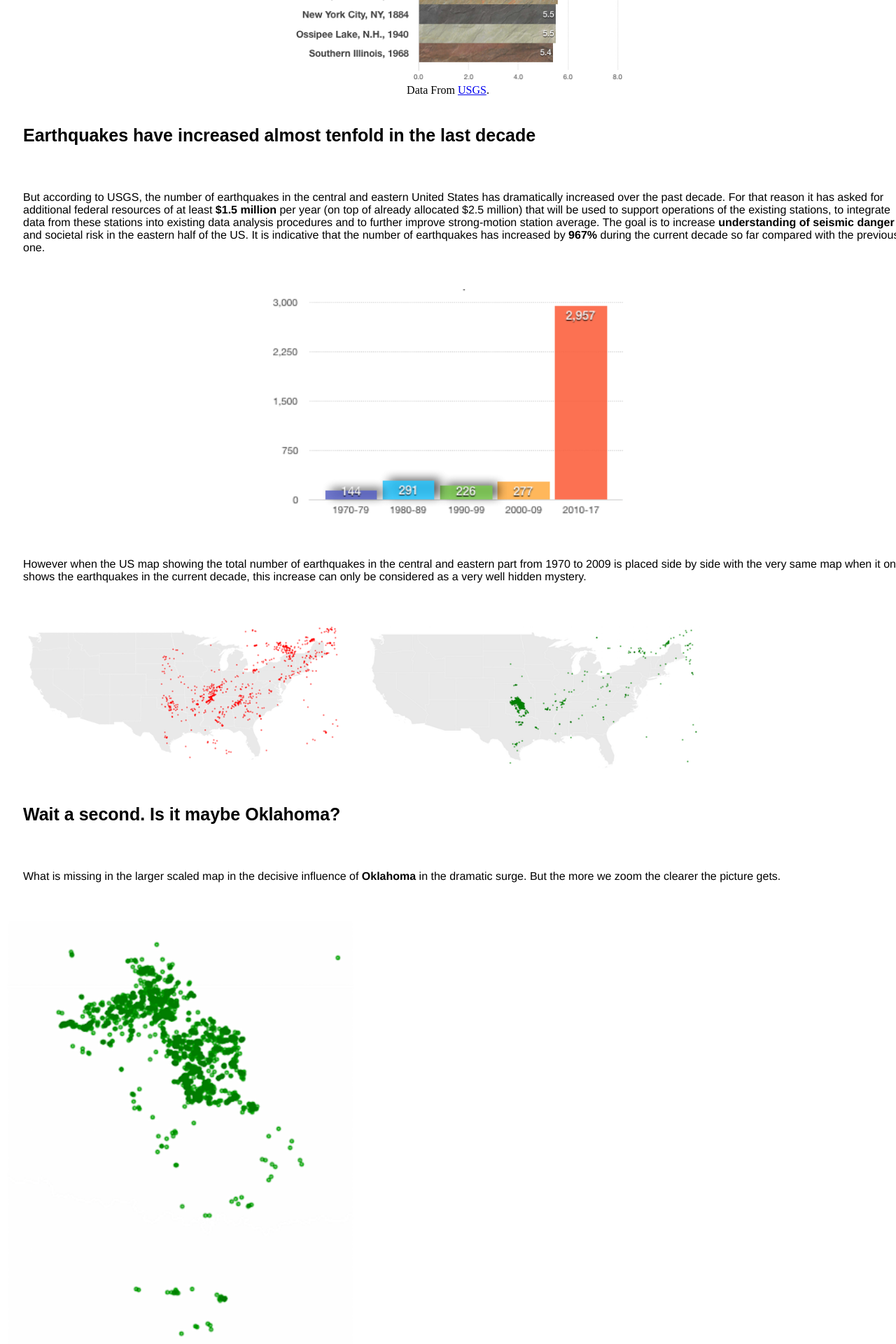
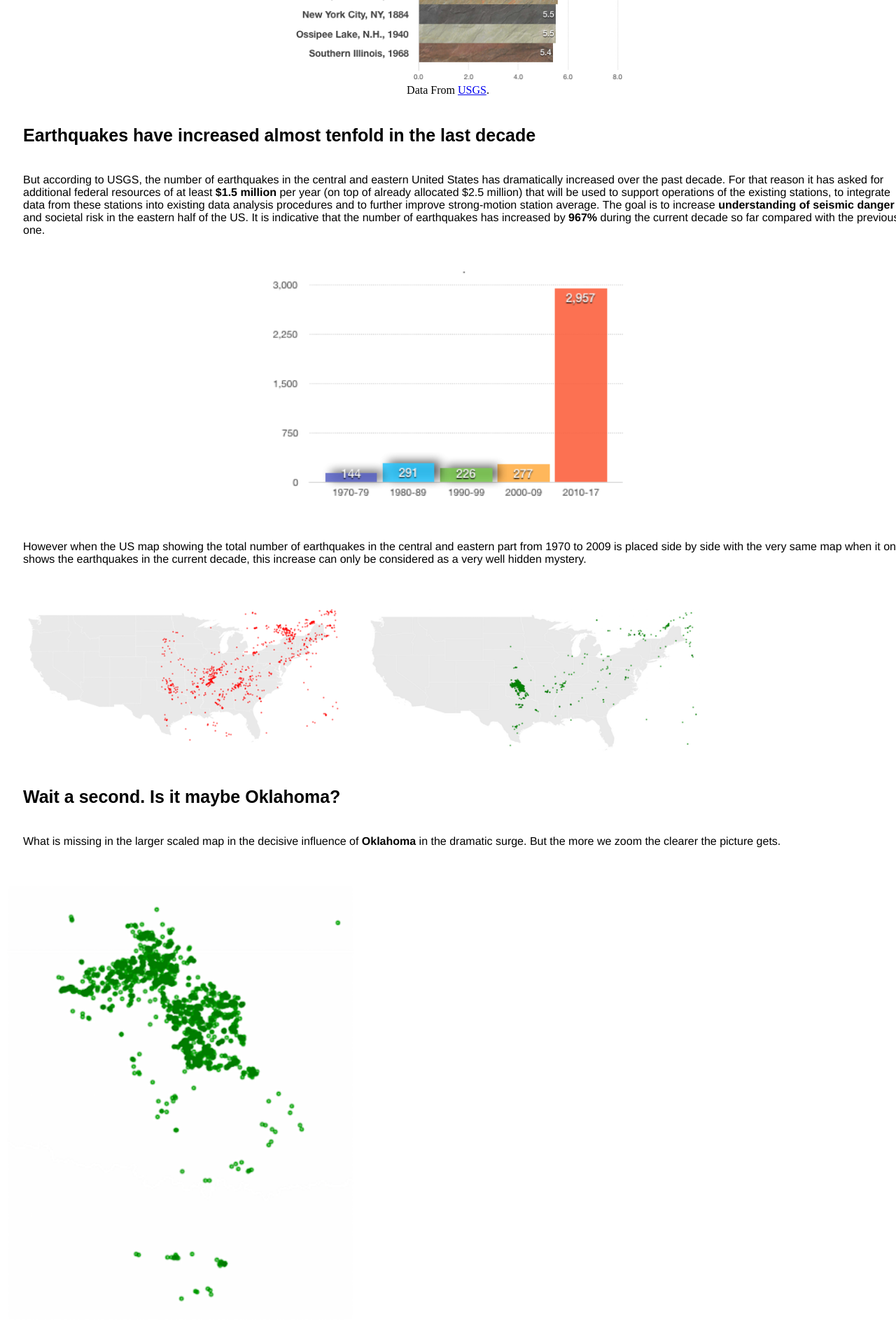
Before and after one commit to chrgavalas/data-projects, a Jekyll site: the page docs/US-Earthquakes/index.html, which Jekyll copies as it is, in a window 1280 px wide. Shown: the part 1336-3256 px from the top of the page at 70% size. Built offline with Jekyll 4.4.1, drawn with Linux system fonts in a browser that asks for light colours.

Commit message:
Earthquakes

```diff
--- a/docs/US-Earthquakes/index.html
+++ b/docs/US-Earthquakes/index.html
@@ -18,14 +18,14 @@
   <div style="text-align: center;"><img src="large-quakes.png" ALT="image"></div>
   <div> Data From <a href="https://www.usgs.gov/" target="blank"> USGS</a>. </div>
   <h3 class="title"> Earthquakes have increased almost tenfold in the last decade </h3>
-  <div class="story_article">  But according to USGS, the number of earthquakes in the central and eastern United States has dramatically increased over the past decade. For that reason it has asked for additional federal resources of at least <b>$1.5 million</b> per year (on top of already allocated $2.5 million) that will be used to support operations of the existing stations, to integrate data from these stations into existing data analysis procedures and to further improve strong-motion station average. The goal is to increase <b>understanding of seismic danger</b> and societal risk in the eastern half of the US. It is indicative that the number of earthquakes has increased by <b>967%</b> during the current decade so far compared with the previous one.
+  <div class="article_after_title">  But according to USGS, the number of earthquakes in the central and eastern United States has dramatically increased over the past decade. For that reason it has asked for additional federal resources of at least <b>$1.5 million</b> per year (on top of already allocated $2.5 million) that will be used to support operations of the existing stations, to integrate data from these stations into existing data analysis procedures and to further improve strong-motion station average. The goal is to increase <b>understanding of seismic danger</b> and societal risk in the eastern half of the US. It is indicative that the number of earthquakes has increased by <b>967%</b> during the current decade so far compared with the previous one.
   </div>
   <div style="text-align: center;"><img src="increase-quakes.png" ALT="image"></div>
   <div class="story_article">  However when the US map showing the total number of earthquakes in the central and eastern part from 1970 to 2009 is placed side by side with the very same map when it only shows the earthquakes in the current decade, this increase can only be considered as a very well hidden mystery. </div>
   <img src="red-dots.png">
   <img src="green-dots.png">
   <h3 class="title"> Wait a second. Is it maybe Oklahoma? </h3>
-  <div class="story_article"> What is missing in the larger scaled map in the decisive influence of <b>Oklahoma</b> in the dramatic surge. But the more we zoom the clearer the picture gets. </div>
+  <div class="article_after_title"> What is missing in the larger scaled map in the decisive influence of <b>Oklahoma</b> in the dramatic surge. But the more we zoom the clearer the picture gets. </div>
   <img src="oklahoma-dots.png">
   <div class="story_article"> Oklahoma tops the list of US central states with the most earthquakes in recent years. It is indicative that before 2009, there were, on average, two earthquakes a year in Oklahoma that were magnitude 3 or greater. Last year, there were 907.</div>
   <div style="text-align: center;"><img src="oklahoma-first.png" ALT="image"></div>
@@ -33,7 +33,7 @@
   <div class="story_article"> What’s more astonishing is that most of them are man-made, being triggered by the biggest and most important industry in the state: oil and gas production, not from fracking though. And additionally, despite the recent drop in earthquake rates (in 2016), Oklahoma and <b>southern Kansas</b> still face a significant risk of induced earthquake damage in 2017, according to the USGS report published on March 1st in the journal <b>Seismological Research Letters</b>.
   </div>
   <h3 class="title"> Wastewater disposal has been causing it </h3>
-  <div class="story_article"> <p>So why do humans cause this? According to USGS, wastewater disposal is the primary reason. Most wastewater currently disposed of across the nation is generated and produced in the process of oil and gas extraction. But while gas and oil are collected in tanks for sale, the water is too <b>salty</b> to be recycled or used and that’s why it’s considered waste and has to go back in the ground.<p/><p>However, getting rid of the water means sending it down a disposal well that’s drilled <b>deep below</b> the freshwater aquifers -- to prevent their contamination -- and the zone where it came from.</p><p>And while the vast majority of earthquakes cause little or no damage, the large volume which is being produced means more of the bigger ones are now likely to happen.</p> </div>
+  <div class="article_after_title"> <p>So why do humans cause this? According to USGS, wastewater disposal is the primary reason. Most wastewater currently disposed of across the nation is generated and produced in the process of oil and gas extraction. But while gas and oil are collected in tanks for sale, the water is too <b>salty</b> to be recycled or used and that’s why it’s considered waste and has to go back in the ground.<p/><p>However, getting rid of the water means sending it down a disposal well that’s drilled <b>deep below</b> the freshwater aquifers -- to prevent their contamination -- and the zone where it came from.</p><p>And while the vast majority of earthquakes cause little or no damage, the large volume which is being produced means more of the bigger ones are now likely to happen.</p> </div>
   <img src="oklahoma-disposal-well.jpg">
   <div class="story_article"> Moreover, although earthquakes are less frequent in the central and eastern U.S. than in the west, they're typically felt over a broader area, according to the U.S. Geological Survey. Since 1970, the most often counted <b>depth</b> for vibrations of 3.0 magnitude or above is 5.0 km which makes sure they are more intensely felt.  </div>
   <div style="text-align: center;"><img src="earthquake-depth.png" ALT="image">
--- a/docs/US-Earthquakes/style.css
+++ b/docs/US-Earthquakes/style.css
@@ -39,6 +39,19 @@ img {
      margin-left: 25px;
      margin-right: 20px;
      margin-top: 50px;
+     margin-bottom: 50px;
+     text-align: left; /* left, right, center, justify */
+ }
+
+  .article_after_title {
+     color: black; /* simple color name or hex value: #123456 */
+     font-style: normal;
+     font-family: 'Helvetica', serif; /* see above */
+     font-size:16px;
+     line-height:1.125rem;
+     margin-left: 25px;
+     margin-right: 20px;
+     margin-top: 15px;
      margin-bottom: 50px;
      text-align: left; /* left, right, center, justify */
  }
```
